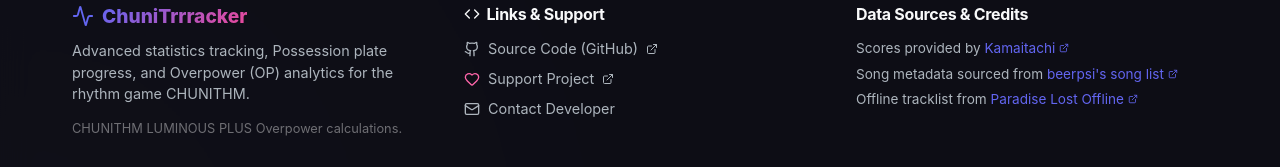
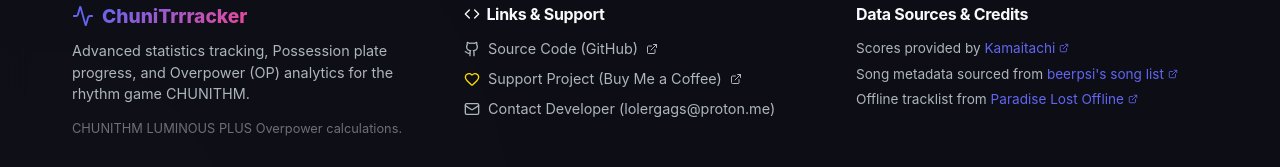
Before and after one commit to Lolergags/ChuniTrrracker, a React (Vite) app: page /admin in a window 1280 px wide. Shown: the part 607-774 px from the top of the page. Built offline with nearby package versions, Linux system fonts and the light colour scheme; no server answers.

Commit message:
style: Update support link to buymeacoffee.com/lolergags and contact email to lolergags@proton.me in Footer

```diff
--- a/src/components/Footer.tsx
+++ b/src/components/Footer.tsx
@@ -58,24 +58,24 @@
               </li>
               <li>
                 <a
-                  href="https://ko-fi.com"
+                  href="https://buymeacoffee.com/lolergags"
                   target="_blank"
                   rel="noopener noreferrer"
                   style={{ color: 'var(--text-secondary)', textDecoration: 'none', display: 'inline-flex', alignItems: 'center', gap: '0.5rem', fontSize: '0.9rem', transition: 'color 0.2s' }}
-                  onMouseEnter={(e) => e.currentTarget.style.color = '#ff66aa'}
+                  onMouseEnter={(e) => e.currentTarget.style.color = '#ffdd00'}
                   onMouseLeave={(e) => e.currentTarget.style.color = 'var(--text-secondary)'}
                 >
-                  <Heart size={16} style={{ color: '#ff66aa' }} /> Support Project <ExternalLink size={12} />
+                  <Heart size={16} style={{ color: '#ffdd00' }} /> Support Project (Buy Me a Coffee) <ExternalLink size={12} />
                 </a>
               </li>
               <li>
                 <a
-                  href="mailto:contact@chunitrrracker.dev"
+                  href="mailto:lolergags@proton.me"
                   style={{ color: 'var(--text-secondary)', textDecoration: 'none', display: 'inline-flex', alignItems: 'center', gap: '0.5rem', fontSize: '0.9rem', transition: 'color 0.2s' }}
                   onMouseEnter={(e) => e.currentTarget.style.color = 'var(--accent-primary)'}
                   onMouseLeave={(e) => e.currentTarget.style.color = 'var(--text-secondary)'}
                 >
-                  <Mail size={16} /> Contact Developer
+                  <Mail size={16} /> Contact Developer (lolergags@proton.me)
                 </a>
               </li>
             </ul>
```
